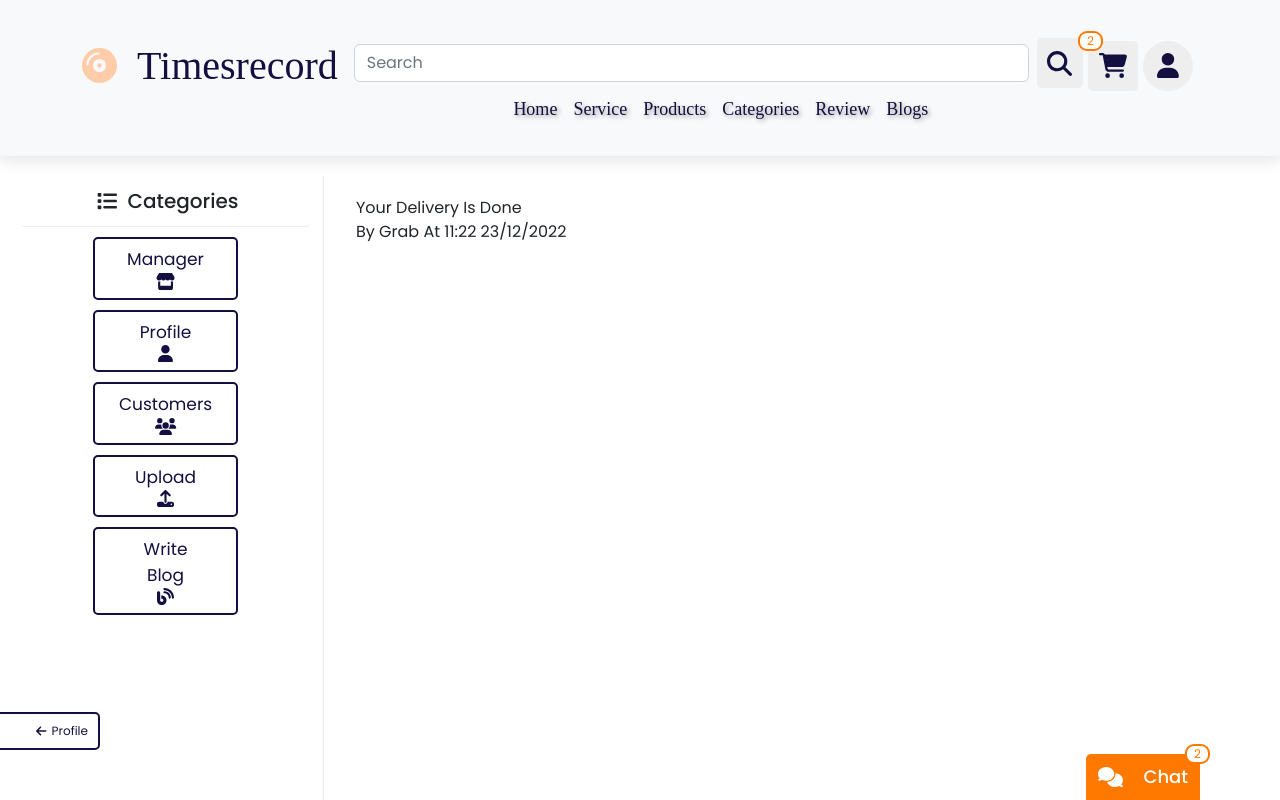
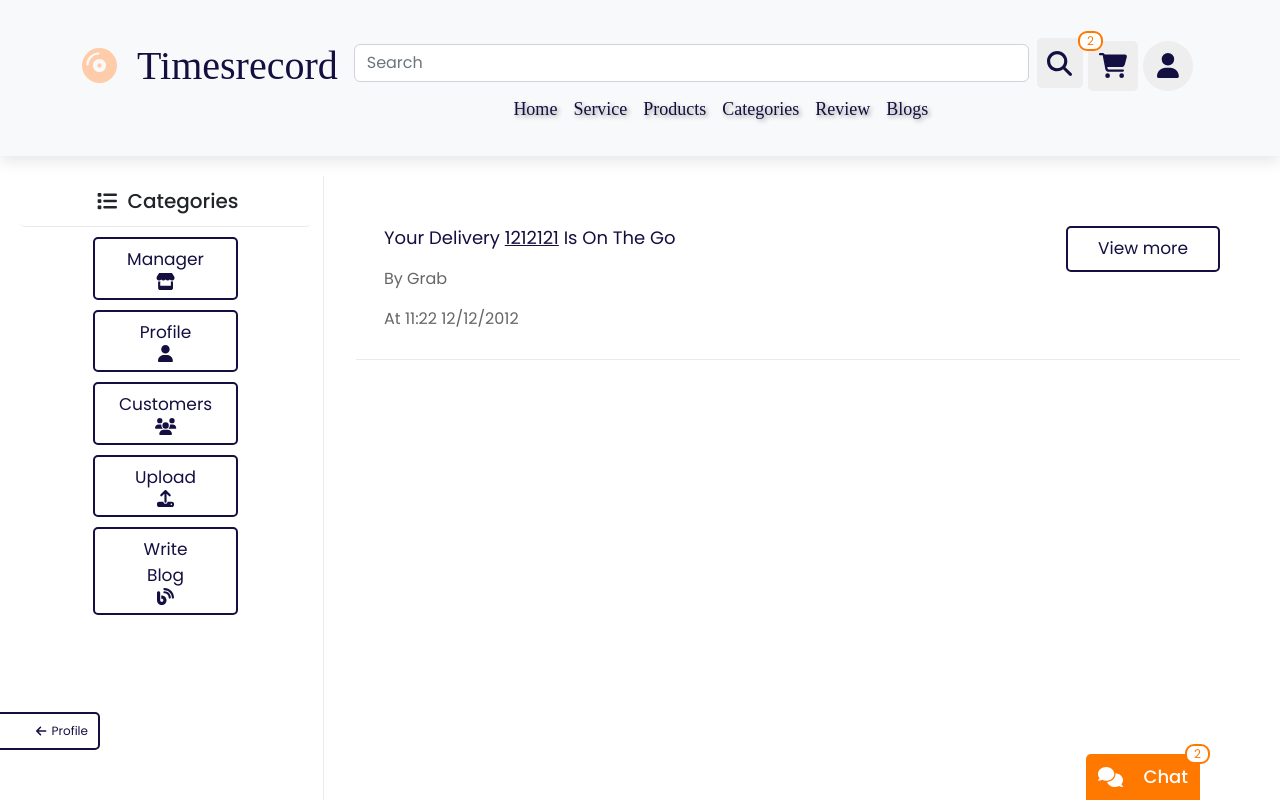
Before and after one commit to trivankute/CuaHangThoiDai, a React (Create React App) app in the folder frontend/: page /user/transactions in a window 1280 px wide. Shown: the top 800 px of the page. Built offline with nearby package versions, Linux system fonts and the light colour scheme; a web font is replaced by a local one.

Commit message:
transaction items page

```diff
--- a/frontend/src/components/TransactionItem/TransactionItem.module.css
+++ b/frontend/src/components/TransactionItem/TransactionItem.module.css
@@ -0,0 +1,28 @@
+.box{
+  min-height: 20px;
+  background-color: white;
+  font-size: 16px;
+  display: inline-flex;
+  justify-content: space-between;
+  width: 100%;
+  padding: 20px;
+  border-bottom: 1px solid var(--light-gray)
+}
+.box:hover {
+  background-color: #E8E8E8;
+}
+.box1 div{
+  padding: 8px;
+  color:var(--light-color);
+
+}
+
+.box1 div:first-child{
+  color:var(--black);
+  font-size: 18px;
+}
+
+.id{
+  text-decoration: underline;
+
+}
--- a/frontend/src/components/TransactionItem/TransactionItem.tsx
+++ b/frontend/src/components/TransactionItem/TransactionItem.tsx
@@ -2,12 +2,22 @@ import {memo} from 'react';
 
 import styles from "./TransactionItem.module.css"
 
-function TransactionItem() {
+
+function TransactionItem({state,transaction_id, delivery_parner, time,onClick}:{onClick:any,state:any,transaction_id:any,delivery_parner:any,time:any}) {
+
     return (
         <>
             <div className={styles.box}>
-                <div>Your delivery is done</div>
-                <div>By Grab at 11:22 23/12/2022</div>
+              <div className={styles.box1}>
+                <div>Your delivery <span className={styles.id}>{transaction_id}</span> is {state}</div>
+                <div>By {delivery_parner}</div>
+                <div>at {time}</div>
+              </div>
+              <div className={styles.box2}>
+                  <button onClick={onClick} className="btn btn_custom ">View more</button>
+              </div>
+
+
             </div>
         </>
     )
--- a/frontend/src/pages/Transaction/Transaction.tsx
+++ b/frontend/src/pages/Transaction/Transaction.tsx
@@ -4,12 +4,15 @@ import styles from "./Transaction.module.css"
 
 import CartItem from '../../components/CartItem/CartItem'
 import note_content from '../../components/CartItem/CartItem'
+import BackNavigate from '../../components/BackNavigate/BackNavigate'
 
 function Transaction() {
   return (
     <>
 
       <div className={styles.container}>
+        <BackNavigate backPath="/user/transactions" backPage="Transactions" currentPage="Summary"/>
+
         <p className={styles.note_title}>Order Summary</p>
         <p>Transaction ID: 222333</p>
         <p>Name: Trinh Tri Van</p>
--- a/frontend/src/pages/Transactions/Transactions.module.css
+++ b/frontend/src/pages/Transactions/Transactions.module.css
@@ -2,5 +2,4 @@
     width:100%;
     min-height:500px;
     padding:20px;
-    background-color: white;
 }
--- a/frontend/src/pages/Transactions/Transactions.tsx
+++ b/frontend/src/pages/Transactions/Transactions.tsx
@@ -1,13 +1,14 @@
 import {memo} from 'react';
-
+import {useNavigate} from 'react-router-dom'
 import styles from "./Transactions.module.css"
 
 import TransactionItem from '../../components/TransactionItem/TransactionItem'
 function Transactions() {
+    const navigate = useNavigate();
     return (
         <>
             <div className={styles.container}>
-              <TransactionItem/>
+              <TransactionItem onClick={()=>{navigate('/transactions/1')}} state={"on the go"} transaction_id={"1212121"} delivery_parner={"Grab"} time={"11:22 12/12/2012"}/>
             </div>
         </>
     )
```
Also changed, not shown: frontend/src/App.tsx (line endings or trailing spaces).
